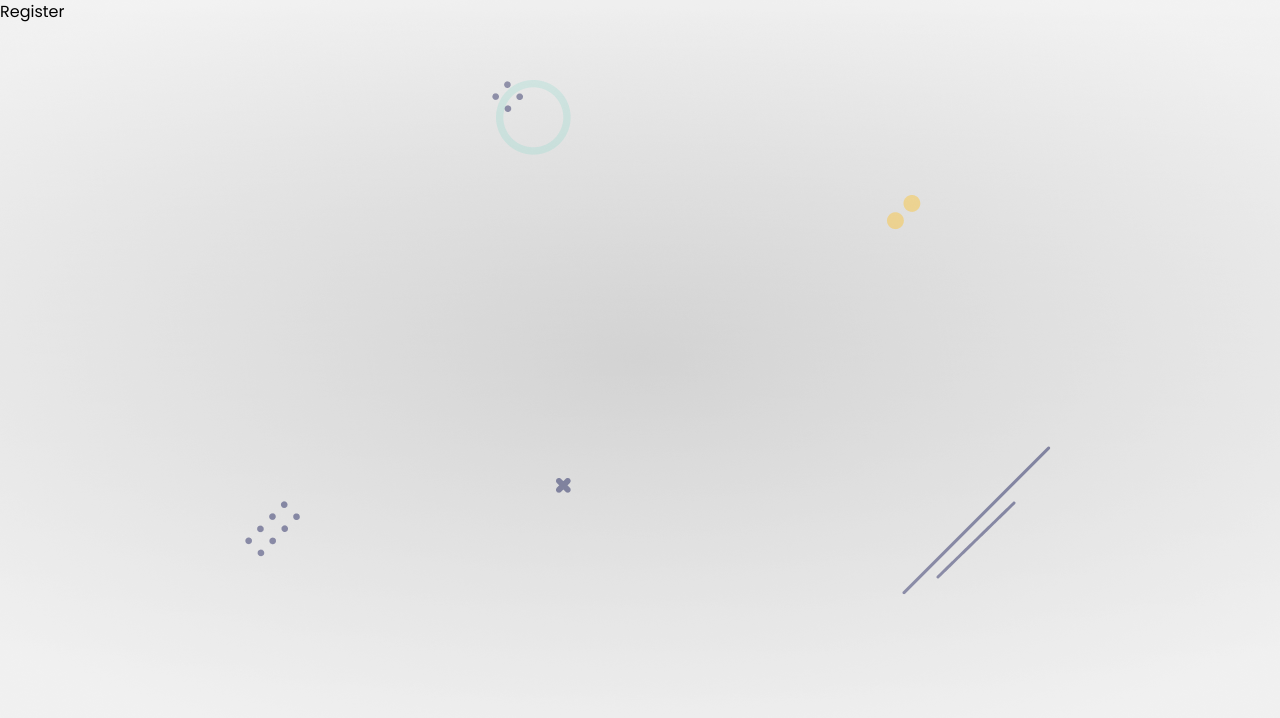
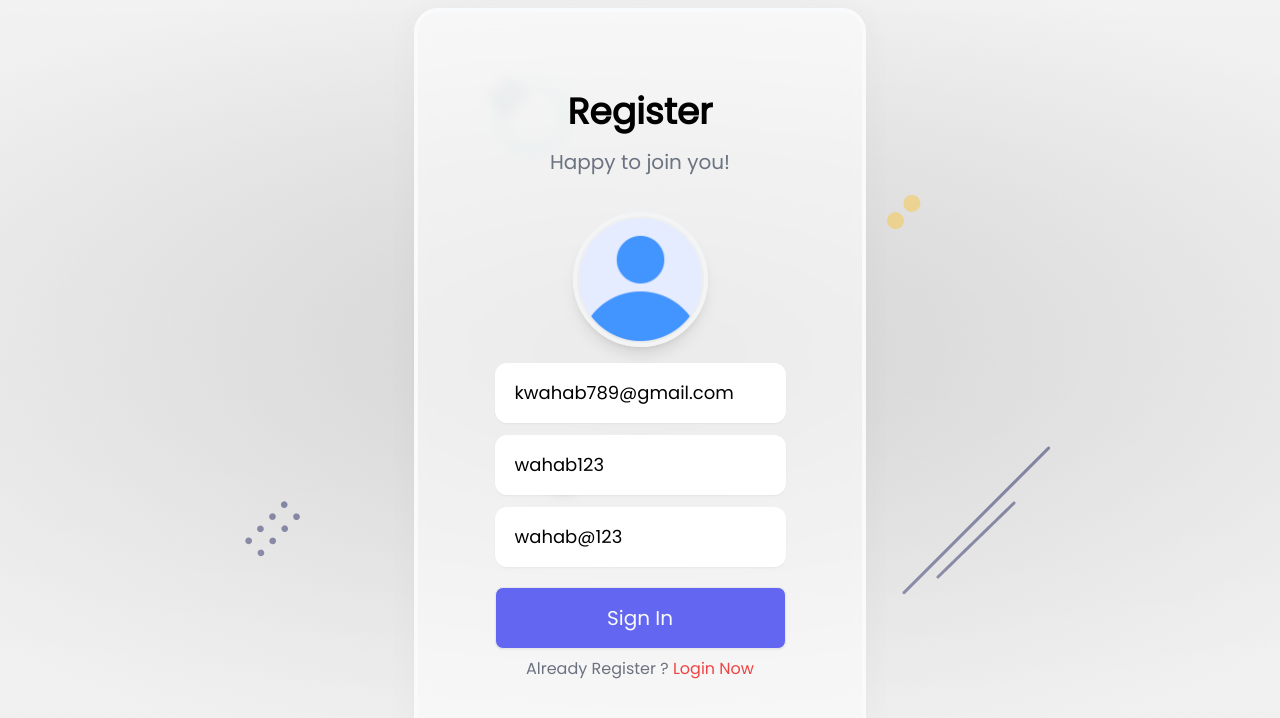
Before and after one commit to wabbi-khan/email-OTP-verification, a React (Create React App) app in the folder client/: page /register in a window 1280 px wide. Shown: the top 718 px of the page. Built offline with nearby package versions, Linux system fonts and the light colour scheme; the HTML template or start-up script is replaced by a standard one.

Commit message:
register done

```diff
--- a/client/src/components/Register.jsx
+++ b/client/src/components/Register.jsx
@@ -1,7 +1,98 @@
-import React from 'react';
+import React, { useState } from 'react';
+import styles from '../styles/Username.module.css';
+import avatar from '../assets/profile.png';
+import { Link } from 'react-router-dom';
+import { Toaster } from 'react-hot-toast';
+import { useFormik } from 'formik';
+import convertToBase64 from '../helper/Convert';
+import { registerValidation } from '../helper/Validate';
+const Register = () => {
+  const [file, setFile] = useState();
+  const formik = useFormik({
+    initialValues: {
+      email: 'kwahab789@gmail.com',
+      username: 'wahab123',
+      password: 'wahab@123',
+    },
+    validate: registerValidation,
+    validateOnBlur: false,
+    validateOnChange: false,
+    onSubmit: async (values) => {
+      values = await Object.assign(values, { profile: file || '' });
+      console.log(values);
+    },
+  });
+  /** formik doensn't support file upload so we need to create this handler */
+  const onUpload = async (e) => {
+    const base64 = await convertToBase64(e.target.files[0]);
+    setFile(base64);
+  };
+  return (
+    <div className="container mx-auto py-2">
+      <Toaster position="top-center" reverseOrder={false}></Toaster>
+      <div className="flex justify-center items-center w-full h-full">
+        <div className={styles.glass}>
+          <div className="title flex flex-col items-center">
+            <h4 className="text-4xl font-bold">Register</h4>
+            <span className="py-4 text-xl w-2/3 text-center text-gray-500">
+              Happy to join you!
+            </span>
+          </div>
 
-const Register = () => {
-  return <div>Register</div>;
+          <form className="py-1" onSubmit={formik.handleSubmit}>
+            <div className="profile flex justify-center py-4">
+              <label htmlFor="profile">
+                <img
+                  src={file || avatar}
+                  className={styles.profile_img}
+                  alt="avatar"
+                />
+              </label>
+              <input
+                onChange={onUpload}
+                type="file"
+                id="profile"
+                name="profile"
+              />
+            </div>
+
+            <div className="textbox flex flex-col items-center gap-3">
+              <input
+                {...formik.getFieldProps('email')}
+                className={styles.textbox}
+                type="email"
+                placeholder="Email"
+              />
+              <input
+                {...formik.getFieldProps('username')}
+                className={styles.textbox}
+                type="text"
+                placeholder="Username"
+              />
+              <input
+                {...formik.getFieldProps('password')}
+                className={styles.textbox}
+                type="text"
+                placeholder="Password"
+              />
+              <button className={`mt-2 ${styles.btn}`} type="submit">
+                Sign In
+              </button>
+            </div>
+
+            <div className="text-center pt-2">
+              <span className="text-gray-500">
+                Already Register ? {''}
+                <Link className="text-red-500" to="/">
+                  Login Now
+                </Link>
+              </span>
+            </div>
+          </form>
+        </div>
+      </div>
+    </div>
+  );
 };
 
 export default Register;
--- /dev/null
+++ b/client/src/helper/Convert.js
@@ -0,0 +1,15 @@
+/** image onto base64 */
+export default function convertToBase64(file) {
+    return new Promise((resolve, reject) => {
+        const fileReader = new FileReader();
+        fileReader.readAsDataURL(file);
+
+        fileReader.onload = () => {
+            resolve(fileReader.result);
+        };
+
+        fileReader.onerror = (error) => {
+            reject(error);
+        };
+    });
+}
--- a/client/src/helper/Validate.js
+++ b/client/src/helper/Validate.js
@@ -15,6 +15,15 @@
 
     return error;
 }
+/** validate register form */
+export async function registerValidation(values) {
+    const errors = usernameVerify({}, values);
+    passwordVerify(errors, values);
+    emailVerify(errors, values);
+
+    return errors;
+}
+
 /** validate reset password */
 export async function resetPasswordValidation(values) {
     const errors = passwordVerify({}, values);
@@ -26,22 +35,6 @@
     return errors;
 }
 
-/** validate register form */
-// export async function registerValidation(values){
-//     const errors = usernameVerify({}, values);
-//     passwordVerify(errors, values);
-//     emailVerify(errors, values);
-
-//     return errors;
-// }
-
-/** validate profile page */
-// export async function profileValidation(values){
-//     const errors = emailVerify({}, values);
-//     return errors;
-// }
-
-/** ************************************************* */
 /** validate password */
 export async function passwordValidate(values) {
     const errors = passwordVerify({}, values);
@@ -63,3 +56,16 @@
 
     return error;
 }
+
+/** validate email */
+function emailVerify(error = {}, values) {
+    if (!values.email) {
+        error.email = toast.error('Email Required...!');
+    } else if (values.email.includes(' ')) {
+        error.email = toast.error('Wrong Email...!');
+    } else if (!/^[A-Z0-9._%+-]+@[A-Z0-9.-]+\.[A-Z]{2,4}$/i.test(values.email)) {
+        error.email = toast.error('Invalid email address...!');
+    }
+
+    return error;
+}
```
